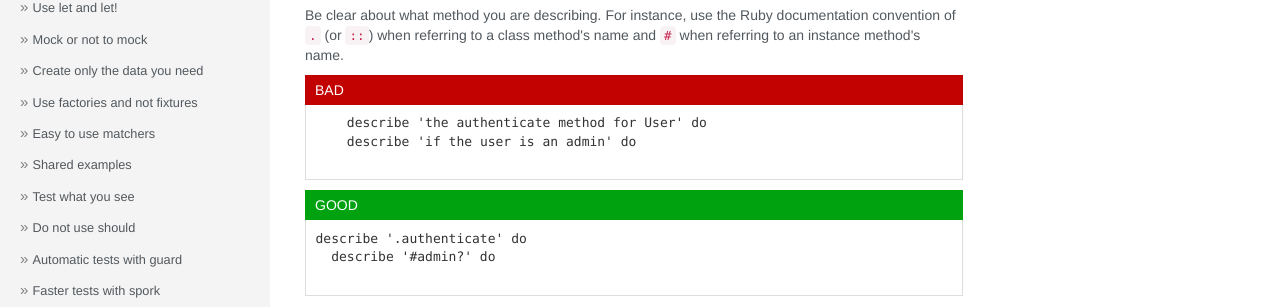
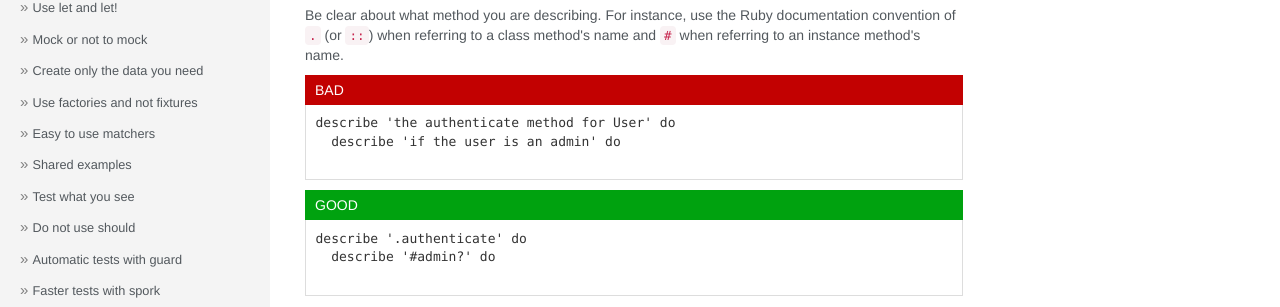
Before and after one commit to akz92/akz92.github.io, a Jekyll site: the page built from index.html, in a window 1280 px wide. Shown: the part 360-667 px from the top of the page. Built offline with Jekyll 4.4.1, drawn with Linux system fonts in a browser that asks for light colours.

Commit message:
Update index.html

```diff
--- a/index.html
+++ b/index.html
@@ -83,10 +83,11 @@ layout: default
 
   <p class="wrong">bad</p>
 
-  {% highlight ruby %}
-    describe 'the authenticate method for User' do
-    describe 'if the user is an admin' do
-  {% endhighlight %}
+  <div>
+  <pre><code class="ruby">describe 'the authenticate method for User' do
+  describe 'if the user is an admin' do
+  </code></pre>
+  </div>
 
   <p class="correct">good</p>
 
```
